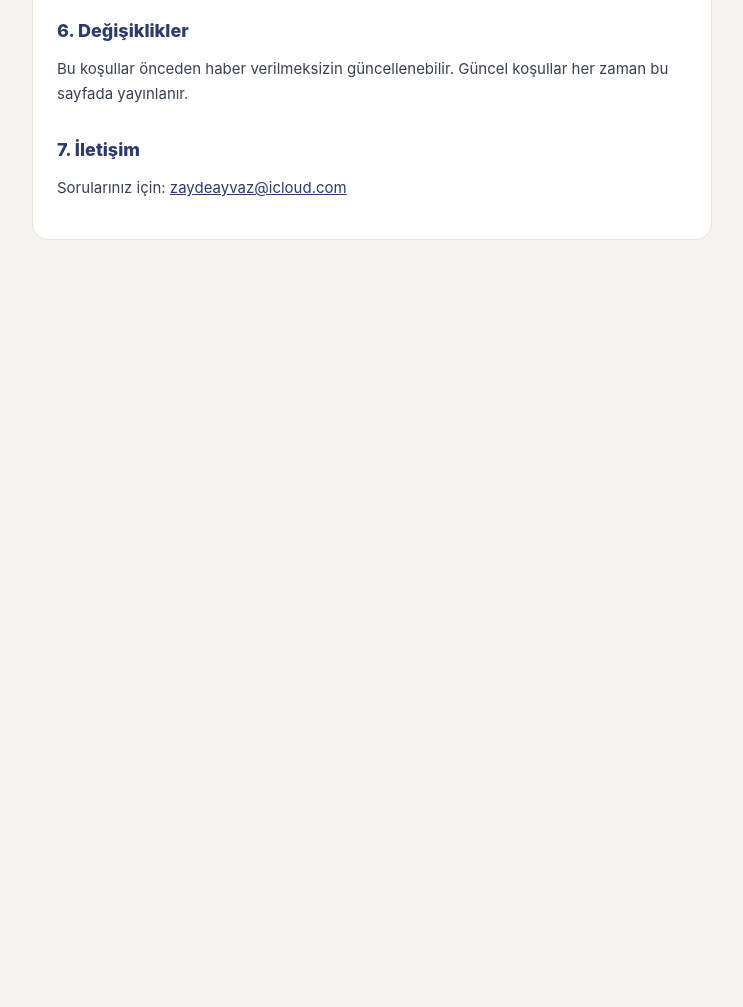
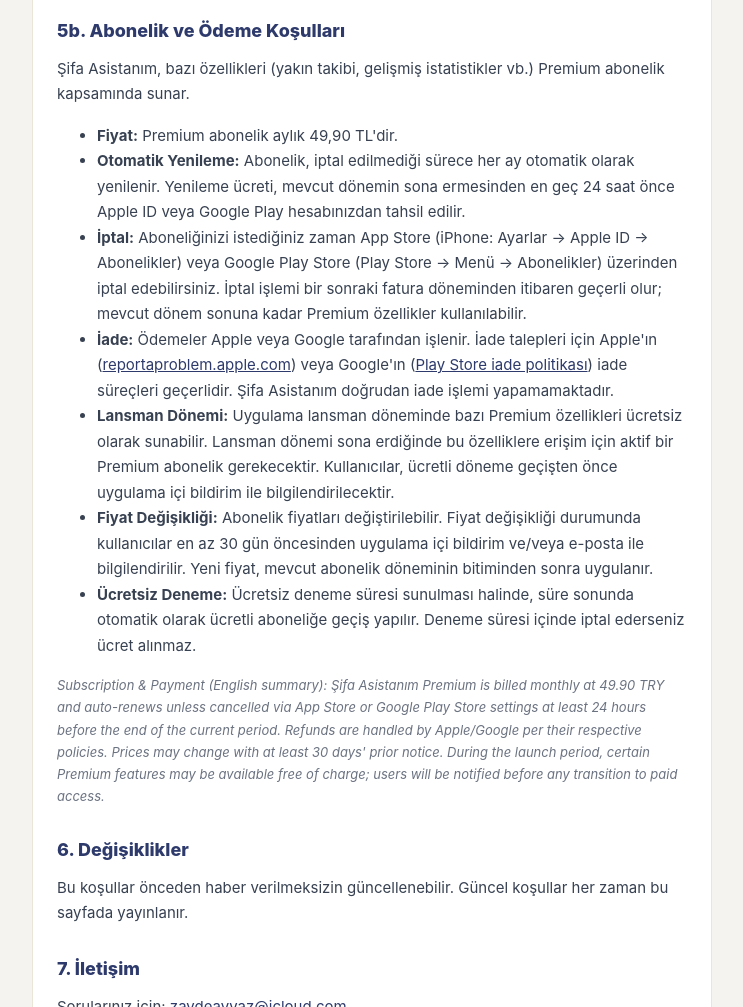
Before and after one commit to zaydeayvaz/sifaasistanim, a plain HTML site: page terms.html in a window 1280 px wide. Shown: the part 1640-2647 px from the top of the page, without its empty margins (268-1011 px from the left). Before the commit the page ends 1912 px from the top, so only its background shows below. Drawn offline with Linux system fonts and the light colour scheme.

Commit message:
Fix K4: Terms'e abonelik ve odeme kosullari eklendi
Aylik 49,90 TL, otomatik yenileme, iptal sureci,
iade politikasi, lansman donemi, fiyat degisikligi bildirimi

Co-Authored-By: Claude Opus 4.6 (1M context) <noreply@anthropic.com>

```diff
--- a/terms.html
+++ b/terms.html
@@ -64,6 +64,19 @@
 <h2>5. Hizmet Sürekliliği</h2>
 <p>Uygulama "olduğu gibi" sunulmaktadır. Hizmet kesintileri veya veri kayıpları için sorumluluk kabul edilmez. Önemli sağlık verilerinizin yedeğini almanız tavsiye edilir.</p>
 
+<h2>5b. Abonelik ve Ödeme Koşulları</h2>
+<p>Şifa Asistanım, bazı özellikleri (yakın takibi, gelişmiş istatistikler vb.) Premium abonelik kapsamında sunar.</p>
+<ul>
+  <li><strong>Fiyat:</strong> Premium abonelik aylık 49,90 TL'dir.</li>
+  <li><strong>Otomatik Yenileme:</strong> Abonelik, iptal edilmediği sürece her ay otomatik olarak yenilenir. Yenileme ücreti, mevcut dönemin sona ermesinden en geç 24 saat önce Apple ID veya Google Play hesabınızdan tahsil edilir.</li>
+  <li><strong>İptal:</strong> Aboneliğinizi istediğiniz zaman App Store (iPhone: Ayarlar → Apple ID → Abonelikler) veya Google Play Store (Play Store → Menü → Abonelikler) üzerinden iptal edebilirsiniz. İptal işlemi bir sonraki fatura döneminden itibaren geçerli olur; mevcut dönem sonuna kadar Premium özellikler kullanılabilir.</li>
+  <li><strong>İade:</strong> Ödemeler Apple veya Google tarafından işlenir. İade talepleri için Apple'ın (<a href="https://support.apple.com/tr-tr/HT204084">reportaproblem.apple.com</a>) veya Google'ın (<a href="https://support.google.com/googleplay/answer/2479637">Play Store iade politikası</a>) iade süreçleri geçerlidir. Şifa Asistanım doğrudan iade işlemi yapamamaktadır.</li>
+  <li><strong>Lansman Dönemi:</strong> Uygulama lansman döneminde bazı Premium özellikleri ücretsiz olarak sunabilir. Lansman dönemi sona erdiğinde bu özelliklere erişim için aktif bir Premium abonelik gerekecektir. Kullanıcılar, ücretli döneme geçişten önce uygulama içi bildirim ile bilgilendirilecektir.</li>
+  <li><strong>Fiyat Değişikliği:</strong> Abonelik fiyatları değiştirilebilir. Fiyat değişikliği durumunda kullanıcılar en az 30 gün öncesinden uygulama içi bildirim ve/veya e-posta ile bilgilendirilir. Yeni fiyat, mevcut abonelik döneminin bitiminden sonra uygulanır.</li>
+  <li><strong>Ücretsiz Deneme:</strong> Ücretsiz deneme süresi sunulması halinde, süre sonunda otomatik olarak ücretli aboneliğe geçiş yapılır. Deneme süresi içinde iptal ederseniz ücret alınmaz.</li>
+</ul>
+<p style="margin-top:12px; font-size:13px; color:#6B7280;"><em>Subscription &amp; Payment (English summary): Şifa Asistanım Premium is billed monthly at 49.90 TRY and auto-renews unless cancelled via App Store or Google Play Store settings at least 24 hours before the end of the current period. Refunds are handled by Apple/Google per their respective policies. Prices may change with at least 30 days' prior notice. During the launch period, certain Premium features may be available free of charge; users will be notified before any transition to paid access.</em></p>
+
 <h2>6. Değişiklikler</h2>
 <p>Bu koşullar önceden haber verilmeksizin güncellenebilir. Güncel koşullar her zaman bu sayfada yayınlanır.</p>
 
```
